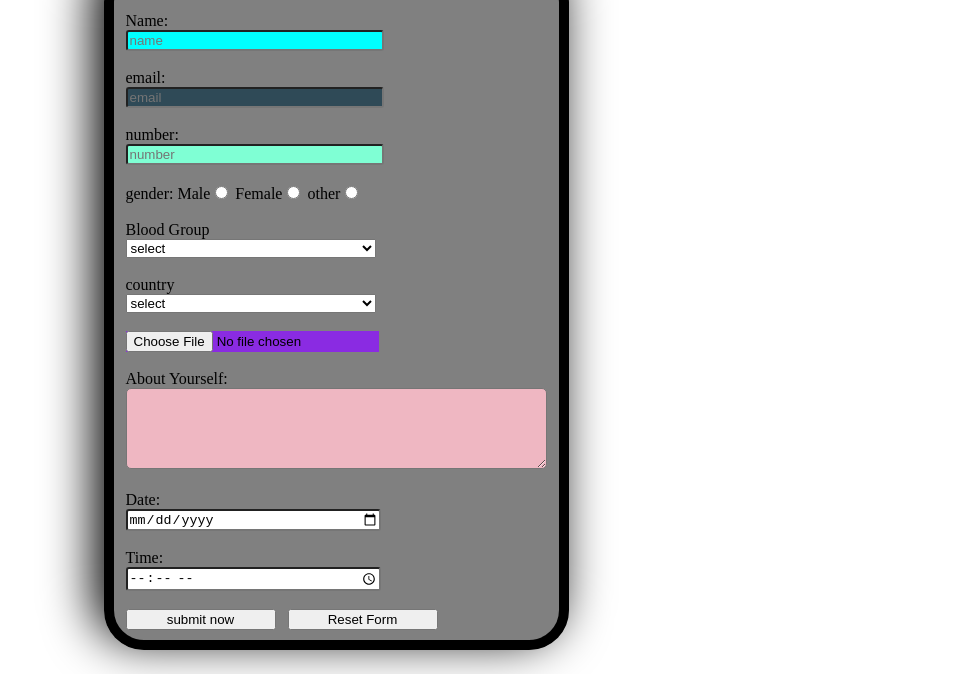
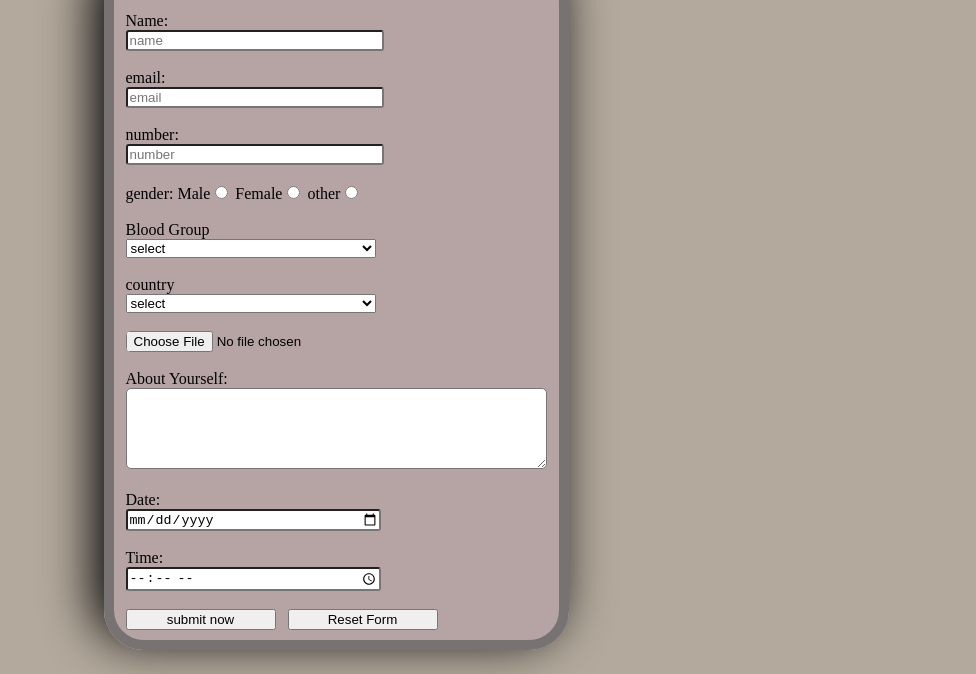
Before and after one commit to pranavkumarjha7265/blood-donation-website, a plain HTML site: page registration.html in a window 1280 px wide. Shown: the part 126-800 px from the top of the page, without its empty margins (304-1280 px from the left). Drawn offline with Linux system fonts and the light colour scheme.

Commit message:
Update registration.html

```diff
--- a/registration.html
+++ b/registration.html
@@ -6,42 +6,44 @@
     <title>Document</title>
     <style>
         fieldset{
-            border:2px solid black;
+            border:2px solid rgb(119, 115, 115);
             border-radius: 40px;
-            background-color: gray;
+            background-color: rgb(182, 164, 164);
             width:50px;
             margin: auto;
             border-width: 10px;
             box-shadow: -10px -10px 50px;
+            transition: transform 0.3s,box-shadow 0.3s;
+        }
+        body{
+            background-color: rgb(179, 169, 156);
+        }
+        fieldset:hover{
+            transform: translateY(10px);
         }
         #rh1{
             margin: auto;
         }
-        #submit:hover{
-            background-color: green;
-        }
-        #reset:hover{
-            background-color: blue;
-        }
+
         #choose{
-            background-color: blueviolet;
+            border-radius: 5px;
         }
         #about{
-            background-color: rgb(239, 183, 194);
+
             border-radius: 5px;
         }
         #name{
-            background-color: aqua;
+
             border-radius: 3px;
             width:250px;
         }
         #email{
-            background-color: rgb(47, 74, 87);
+
             border-radius: 3px;
             width:250px;
         }
         #number{
-            background-color: aquamarine;
+
             border-radius: 3px;
             width:250px;
         }
```
